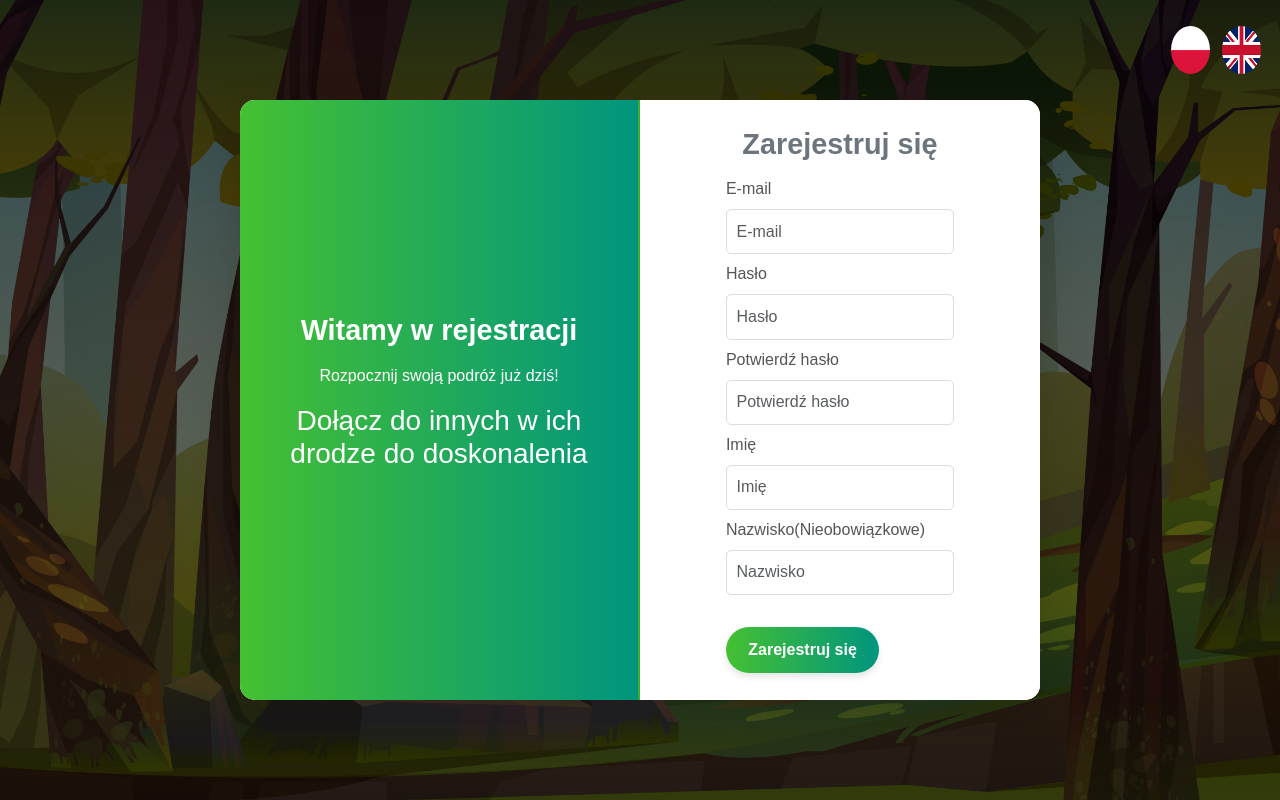
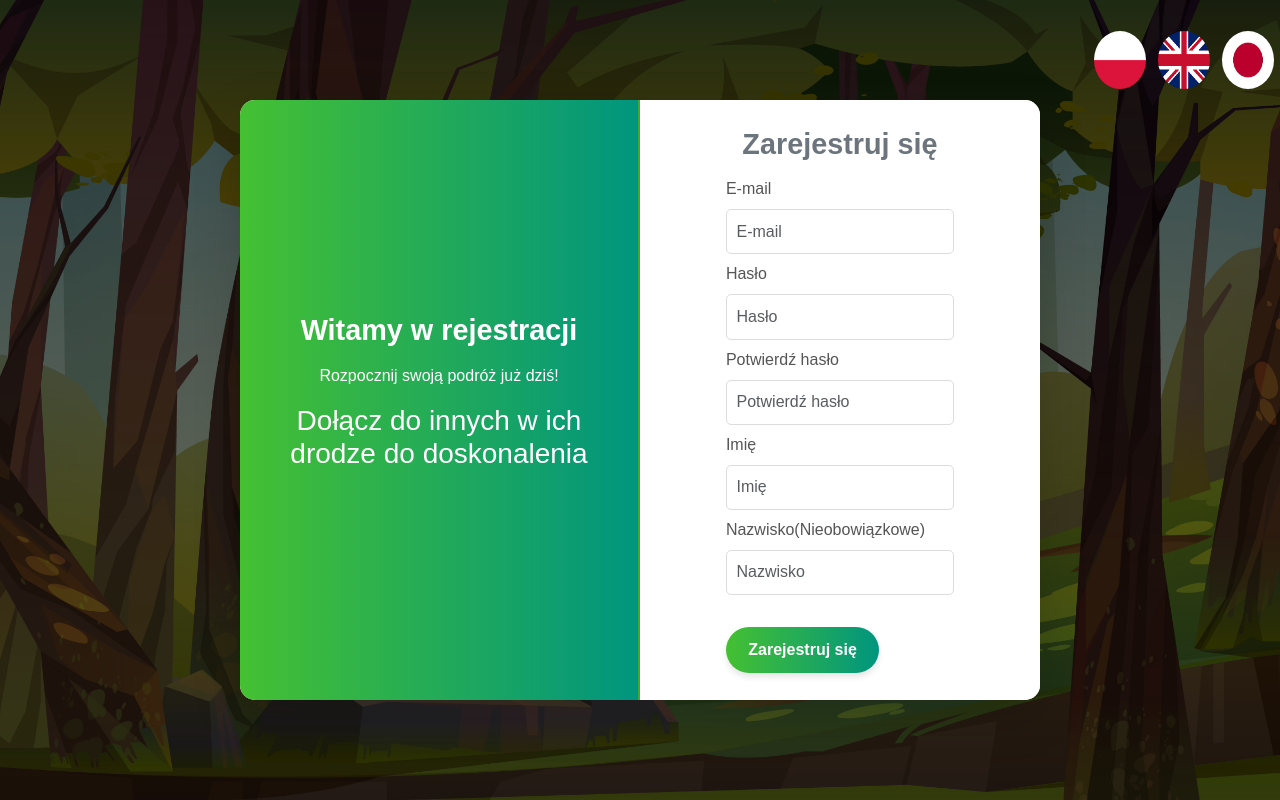
Before and after one commit to kacper0276/NazwaZespolu_IO_800_pi, a React app in the folder frontend/: page /register-page in a window 1280 px wide. Built offline with nearby package versions, Linux system fonts and the light colour scheme; the HTML template or start-up script is replaced by a standard one.

Commit message:
[FE] Add Japan language

```diff
--- a/frontend/src/enums/lang.enum.ts
+++ b/frontend/src/enums/lang.enum.ts
@@ -1,4 +1,5 @@
 export enum Lang {
   PL = "pl",
   EN = "en",
+  JP = "jp",
 }
--- a/frontend/src/i18n.ts
+++ b/frontend/src/i18n.ts
@@ -2,6 +2,7 @@ import i18n from "i18next";
 import { initReactI18next } from "react-i18next";
 import enTranslation from "./locales/en/translation.json";
 import plTranslation from "./locales/pl/translation.json";
+import jpTranslation from "./locales/jp/translation.json";
 
 const resources = {
   en: {
@@ -9,6 +10,9 @@ const resources = {
   },
   pl: {
     translation: plTranslation,
+  },
+  jp: {
+    translation: jpTranslation,
   },
 };
 
--- a/frontend/src/pages/RegisterPage/RegisterPage.module.scss
+++ b/frontend/src/pages/RegisterPage/RegisterPage.module.scss
@@ -26,8 +26,8 @@
   align-items: center;
 
   .languageBox {
-    width: 10%;
-    height: 100px;
+    width: 15%;
+    height: 120px;
     position: absolute;
     top: 0;
     right: 0;
--- a/frontend/src/pages/RegisterPage/RegisterPage.tsx
+++ b/frontend/src/pages/RegisterPage/RegisterPage.tsx
@@ -33,6 +33,16 @@ const RegisterPage: React.FC = () => {
         >
           <img
             src="src/assets/images/greatBritainFlag.png"
+            alt="UK flag"
+            style={{ width: "100%", height: "100%", borderRadius: "50%" }}
+          />
+        </button>
+        <button
+          onClick={() => setLang(Lang.JP)}
+          className={styles.languageButton}
+        >
+          <img
+            src="src/assets/images/japanFlag.jpg"
             alt="UK flag"
             style={{ width: "100%", height: "100%", borderRadius: "50%" }}
           />
--- a/frontend/src/pages/WelcomePage/WelcomePage.module.scss
+++ b/frontend/src/pages/WelcomePage/WelcomePage.module.scss
@@ -27,8 +27,8 @@
   align-items: center;
 
   .languageBox {
-    width: 10%;
-    height: 100px;
+    width: 15%;
+    height: 120px;
     position: absolute;
     top: 0;
     right: 0;
--- a/frontend/src/pages/WelcomePage/WelcomePage.tsx
+++ b/frontend/src/pages/WelcomePage/WelcomePage.tsx
@@ -33,6 +33,16 @@ const WelcomePage: FC = () => {
         >
           <img
             src="src/assets/images/greatBritainFlag.png"
+            alt="UK flag"
+            style={{ width: "100%", height: "100%", borderRadius: "50%" }}
+          />
+        </button>
+        <button
+          onClick={() => setLang(Lang.JP)}
+          className={styles.languageButton}
+        >
+          <img
+            src="src/assets/images/japanFlag.jpg"
             alt="UK flag"
             style={{ width: "100%", height: "100%", borderRadius: "50%" }}
           />
```
Also changed, not shown: frontend/src/assets/images/japanFlag.jpg (added).
